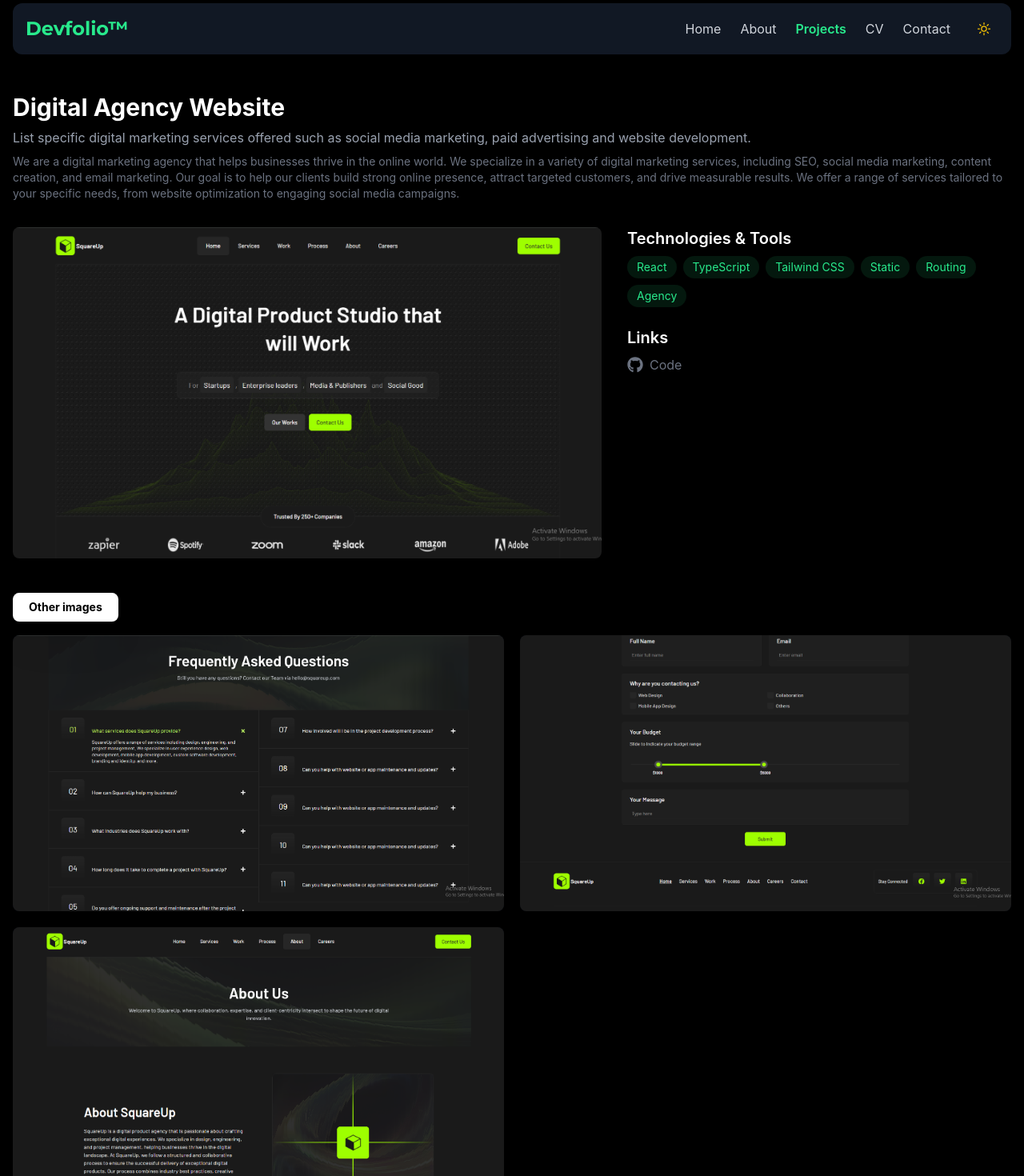
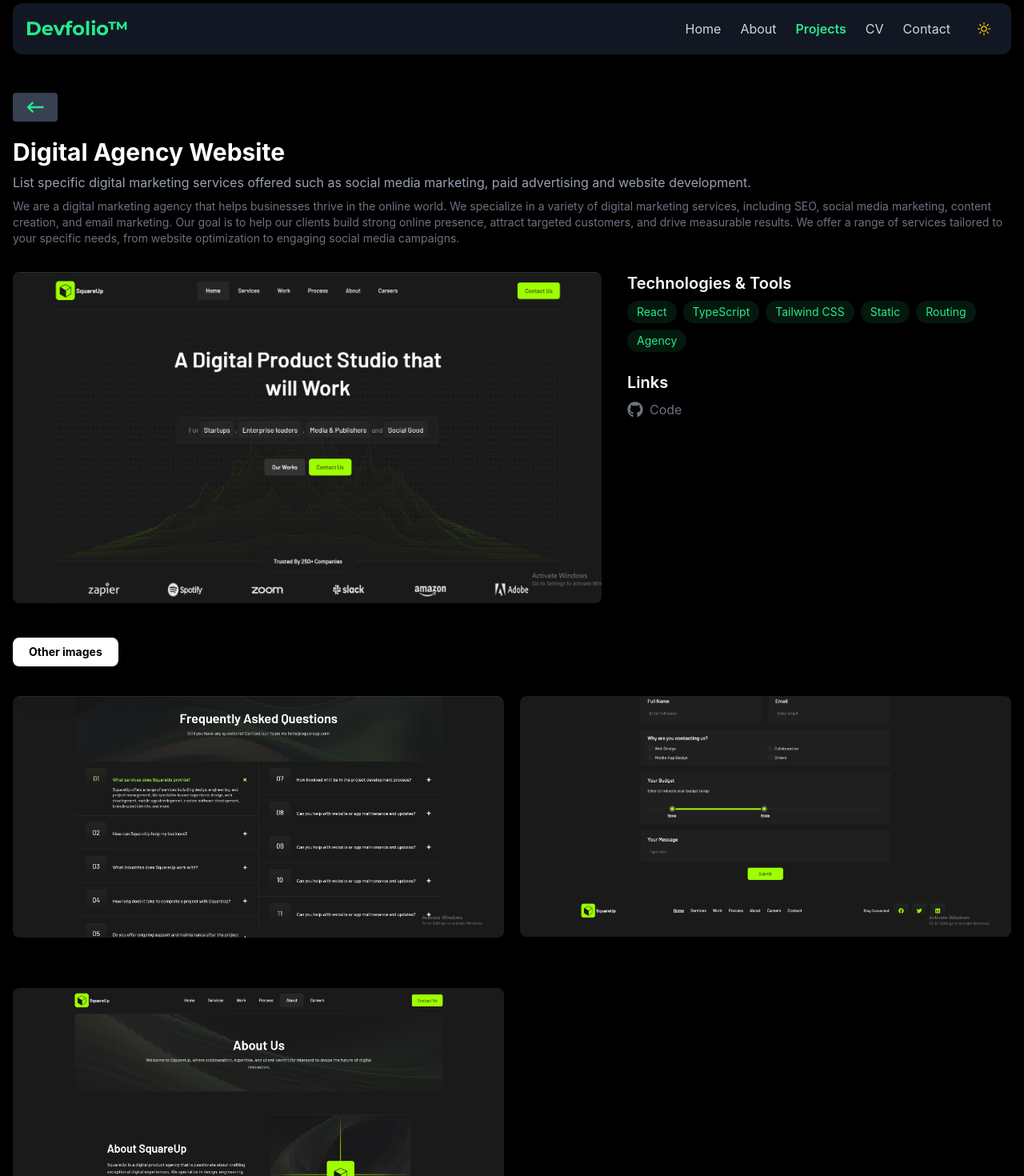
Before and after one commit to rickypatel18/personal-portfolio, a Next.js app: page /projects/1 in a window 1280 px wide. Shown: the part 20-1490 px from the top of the page at 80% size. Built offline with nearby package versions, Linux system fonts and the light colour scheme; a web font is replaced by a local one.

Commit message:
image display style change

```diff
--- a/src/app/projects/[id]/page.tsx
+++ b/src/app/projects/[id]/page.tsx
@@ -3,23 +3,34 @@
 import React from "react";
 import { projects } from "@/contents/projects";
 import { notFound, useParams } from "next/navigation";
-import Image from "next/image";
 import { motion } from "framer-motion";
 import { FaGithub } from "react-icons/fa";
+import { useRouter } from "next/navigation";
+import { MdKeyboardBackspace } from "react-icons/md";
 
 const Page = () => {
   const params = useParams();
   const id = params.id as string;
   const project = projects.find((p) => p.id === id);
+  const router = useRouter();
   // It's good practice to handle the case where id might not be a string or might be an array // const id = Array.isArray(params.id) ? params.id[0] : params.id;
 
   if (!project) {
     return notFound(); // For Client Components, you can't directly use the notFound()
   }
 
+  const handleBack = () => {
+    router.back();
+  };
   return (
     <section className="project-detail-card px-4 py-10 min-h-screen bg-white dark:bg-black">
       <div className="max-w-7xl mx-auto">
+        <button
+          onClick={handleBack}
+          className="mb-3 lg:mb-5 bg-gray-200 px-2 py-1 dark:bg-gray-700 text-gray-800 dark:text-gray-200 rounded hover:bg-gray-300 dark:hover:bg-gray-600 transition-colors"
+        >
+          <MdKeyboardBackspace className="w-6 h-5 lg:w-10 lg:h-7 text-primary" />
+        </button>
         <div className={` rounded-lg mb-8`}>
           <h1 className="text-2xl lg:text-3xl font-bold text-gray-700 dark:text-white">
             {project.title}
@@ -34,12 +45,11 @@ const Page = () => {
 
         <div className="grid grid-cols-1 lg:grid-cols-5 gap-8">
           <div className="aspect-video bg-gray-200 dark:bg-gray-950 rounded-lg overflow-hidden lg:col-span-3">
-            <Image
+            {/* eslint-disable-next-line @next/next/no-img-element */}
+            <img
               src={project.image}
               alt={project.title}
               className="object-cover h-full w-full"
-              width={500}
-              height={500}
             />
           </div>
 
@@ -94,11 +104,11 @@ const Page = () => {
               Other images
             </p>
           </button>
-          {project.otherImages ? (
-            project.otherImages?.map((imageGroup, index) => (
+                   {project.otherImages && project.otherImages.length > 0 ? ( // Added .length check
+            project.otherImages.map((imageGroup, index) => (
               <div
                 key={`image-group-${index}`}
-                className="grid grid-cols-1 lg:grid-cols-2 3xl:grid-cols-3 gap-5"
+                className="grid grid-cols-1 lg:grid-cols-2 3xl:grid-cols-3 gap-5 mt-5" // Added mt-5 for spacing between groups
               >
                 {/* Display each image in the group */}
                 {Object.entries(imageGroup).map(([key, imageUrl]) => (
@@ -106,21 +116,22 @@ const Page = () => {
                     key={key}
                     whileHover={{ scale: 1.03 }}
                     whileTap={{ scale: 0.98 }}
-                    className="aspect-video bg-gray-200  dark:bg-gray-950 rounded-lg"
+                    className="aspect-video bg-transparent rounded-lg overflow-hidden"
                   >
-                    <Image
-                      src={imageUrl}
-                      alt={`${project.title} ${index + 1}`}
-                      width={400}
-                      height={300}
-                      className="w-full h-full object-cover rounded-lg"
+                    {/* eslint-disable-next-line @next/next/no-img-element */}
+                    <img
+                      src={imageUrl as string} // Good to keep 'as string' if imageUrl type could vary
+                      alt={`${project.title} other image ${key}`}
+                      className="w-full h-auto object-contain rounded-lg"
                     />
                   </motion.div>
                 ))}
               </div>
             ))
           ) : (
-            <p className="text-[red]">There is no other images uploaded</p>
+            <p className="text-red-500 mt-4"> {/* Nicer styling for no images */}
+              There are no other images uploaded for this project.
+            </p>
           )}
         </div>
       </div>
--- a/src/contents/projects.ts
+++ b/src/contents/projects.ts
@@ -143,4 +143,23 @@ export const projects: Project[] = [
       },
     ],
   },
+  {
+    id: "7",
+    bgColor: "bg-pink-200",
+    title: "Blog Uploading website",
+    description:
+      "Fully functional blog uploading website built with Next.js, Tailwind CSS, and sanity studio.",
+    fullDescription:
+      "This is a fully operational blogging platform that allows users to create an account either manually or through GitHub, utilizing next-auth for authentication. Upon successful registration, users are redirected to the homepage where they can view their list of blog cards. By clicking the upload button, users can create and publish a new blog using the Sanity API. A unique feature of this web application is the ability to track the number of views for each blog post. The platform is built using Next.js, Tailwind CSS, the Sanity API, and next-auth services.",
+    technologies: ["React.js", "JavaScript", "Tailwind CSS", "Cart", "Static"],
+    githubLink: "https://github.com",
+    image: "/new-project/p2.png",
+    otherImages: [
+      {
+        oi1: "/new-project/p2-1.png",
+        oi2: "/new-project/p2-2.png",
+        oi3: "/new-project/p2-3.png",
+      },
+    ],
+  },
 ];
```
